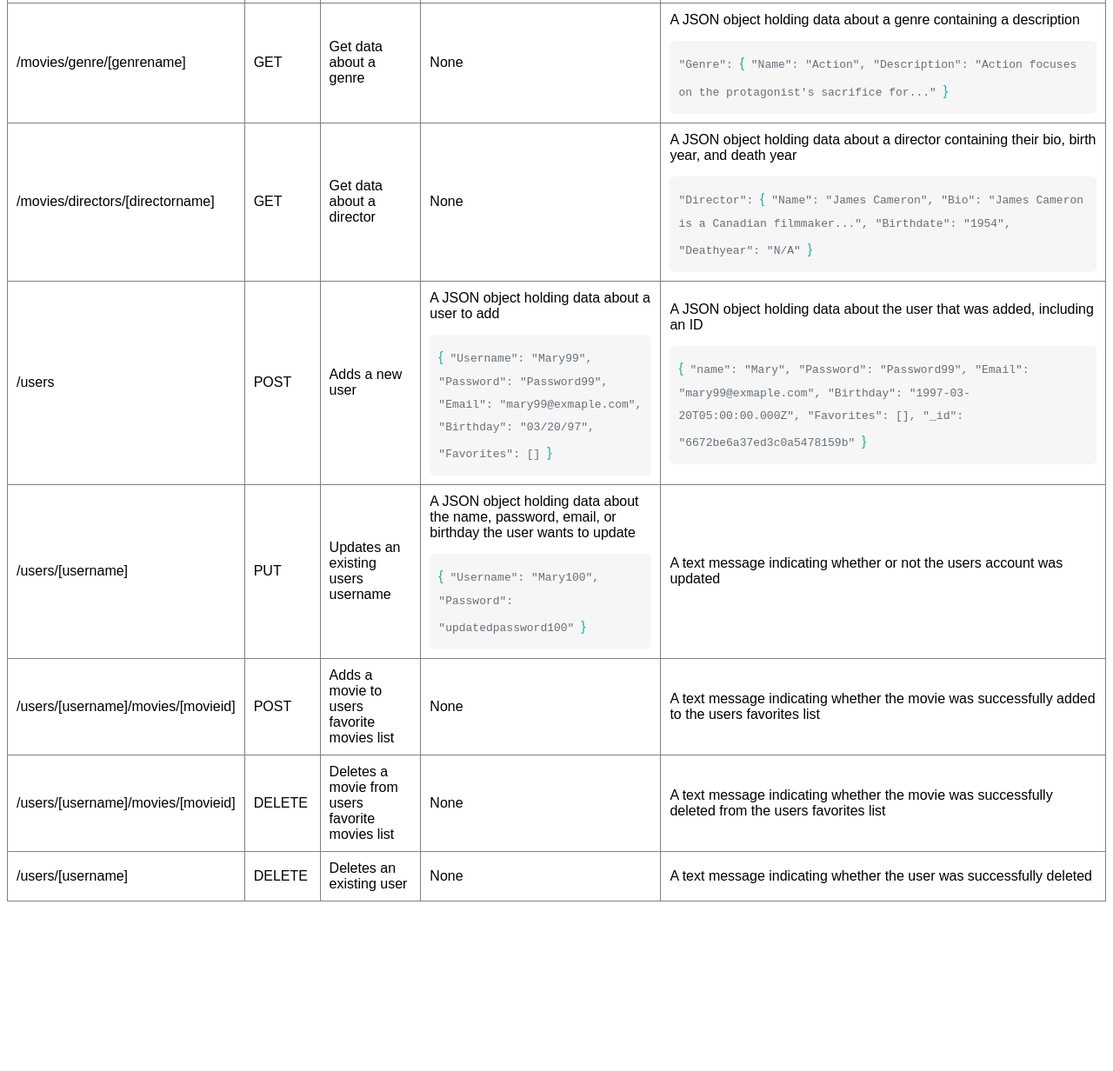
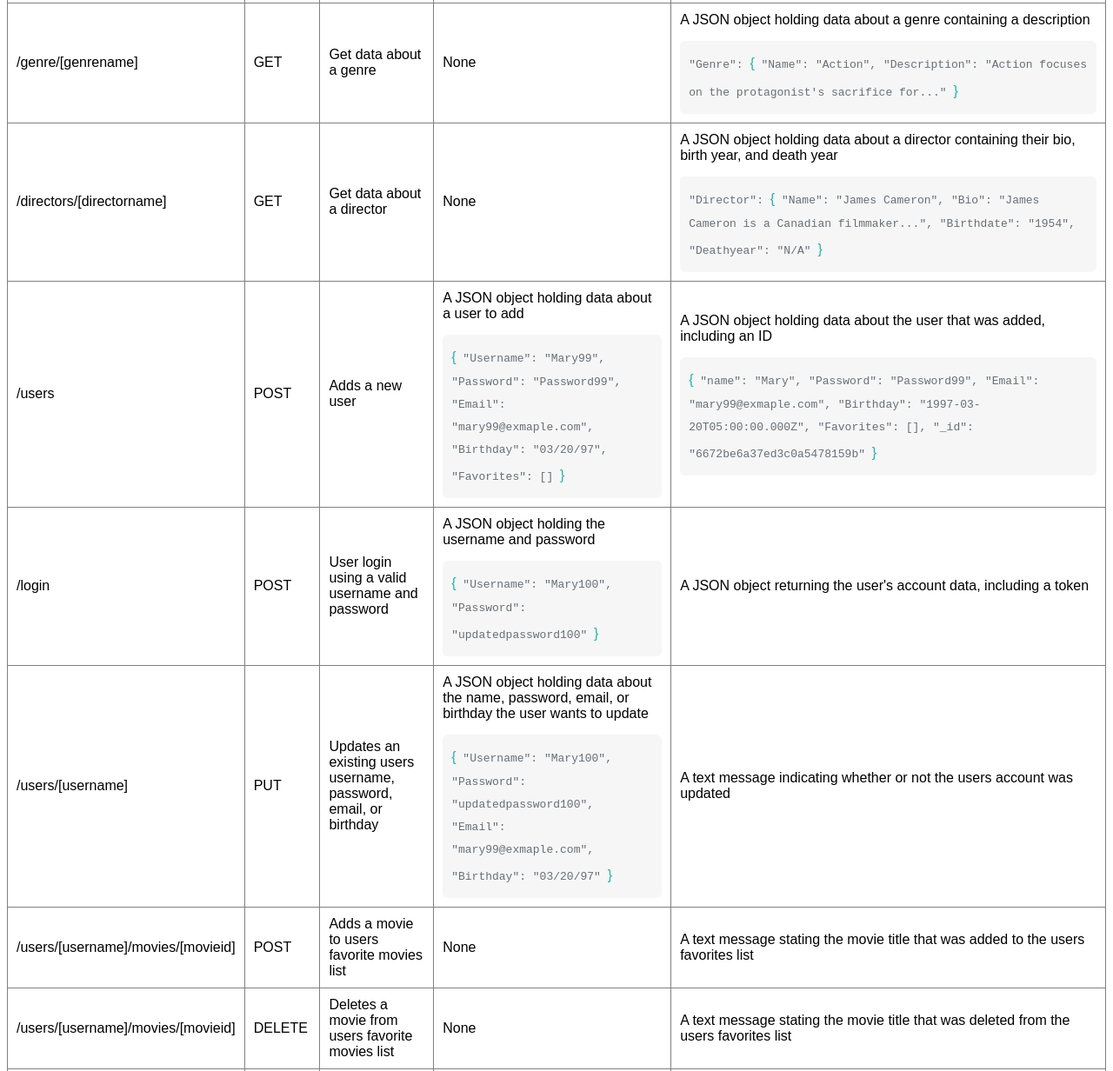
Before and after one commit to monicaalyssa/movie-api, a website: page public/documentation.html in a window 1280 px wide. Shown: the part 591-1823 px from the top of the page at 87% size. Before the commit the page ends 1636 px from the top, so only its background shows below. Drawn offline with Linux system fonts and the light colour scheme.

Commit message:
Update documentation

```diff
--- a/auth.js
+++ b/auth.js
@@ -18,7 +18,7 @@ module.exports = (router) => {
     passport.authenticate("local", { session: false }, (error, user, info) => {
       if (error || !user) {
         return res.status(400).json({
-          message: "Something is not right",
+          message: "Invalid username or password",
           user: user
         });
       }
--- a/public/documentation.html
+++ b/public/documentation.html
@@ -71,7 +71,7 @@
         <!------------------------------------------------------------------------------------------------->
 
         <tr>
-            <td>/movies/genre/[genrename]</td>
+            <td>/genre/[genrename]</td>
             <td>GET</td>
             <td>Get data about a genre</td>
             <td>None</td>
@@ -89,7 +89,7 @@
         <!------------------------------------------------------------------------------------------------->
 
         <tr>
-            <td>/movies/directors/[directorname]</td>
+            <td>/directors/[directorname]</td>
             <td>GET</td>
             <td>Get data about a director</td>
             <td>None</td>
@@ -140,14 +140,33 @@
         <!------------------------------------------------------------------------------------------------->
 
         <tr>
+            <td>/login</td>
+            <td>POST</td>
+            <td>User login using a valid username and password</td>
+            <td> A JSON object holding the username and password
+                <br><span class="code-bkg">
+                    <span class="bluebrackets">{</span>
+                    "Username": "Mary100",
+                    "Password": "updatedpassword100"
+                    <span class="bluebrackets">}</span>
+                    </span>
+            </td>
+            <td>A JSON object returning the user's account data, including a token</td>
+        </tr>
+
+        <!------------------------------------------------------------------------------------------------->
+
+        <tr>
             <td>/users/[username]</td>
             <td>PUT</td>
-            <td>Updates an existing users username</td>
+            <td>Updates an existing users username, password, email, or birthday</td>
             <td> A JSON object holding data about the name, password, email, or birthday the user wants to update
                 <br><span class="code-bkg">
                     <span class="bluebrackets">{</span>
                     "Username": "Mary100",
-                    "Password": "updatedpassword100"
+                    "Password": "updatedpassword100",
+                    "Email": "mary99@exmaple.com",
+                    "Birthday": "03/20/97"
                     <span class="bluebrackets">}</span>
                     </span>
             </td>
@@ -161,7 +180,7 @@
             <td>POST</td>
             <td>Adds a movie to users favorite movies list</td>
             <td>None</td>
-            <td>A text message indicating whether the movie was successfully added to the users favorites list</td>
+            <td>A text message stating the movie title that was added to the users favorites list</td>
         </tr>
 
         <!------------------------------------------------------------------------------------------------->
@@ -171,7 +190,7 @@
             <td>DELETE</td>
             <td>Deletes a movie from users favorite movies list</td>
             <td>None</td>
-            <td>A text message indicating whether the movie was successfully deleted from the users favorites list</td>
+            <td>A text message stating the movie title that was deleted from the users favorites list</td>
         </tr>
 
         <!------------------------------------------------------------------------------------------------->
```
